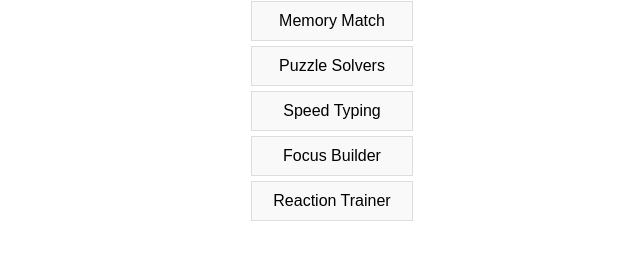
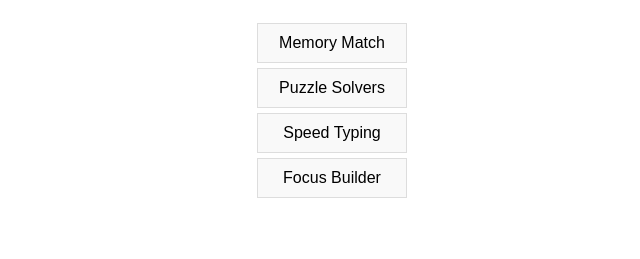
Before and after one commit to peachjelly13/Divyang, a plain HTML site: page body.html in a window 1280 px wide. Shown: the part 329-588 px from the top of the page, without its empty margins (319-959 px from the left). Drawn offline with Linux system fonts and the light colour scheme.

Commit message:
Update body.html

```diff
--- a/body.html
+++ b/body.html
@@ -60,7 +60,7 @@
             <li><a href="https://www.arkadium.com/free-online-games/jigsaw-puzzles/the-daily-jigsaw/">Puzzle Solvers</a></li>
             <li><a href="https://www.roomrecess.com/mobile/WPM/play.html">Speed Typing</a></li>
             <li><a href="https://www.improvememory.org/focus-concentration-games/falling-dots/">Focus Builder</a></li>
-            <li><a href="https://www.clickspeedtest.info/reaction-time-test/">Reaction Trainer</a></li>
+
         </ul>
     </div>
 </body>
```
